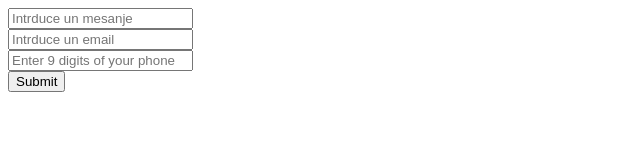
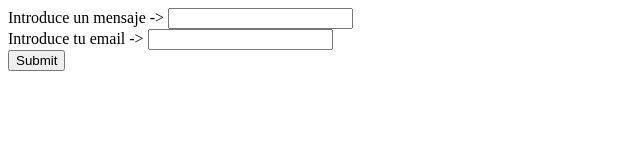
Before and after one commit to JorgitoslotX07/BootCamp, a plain HTML site: page HTML/ex6/index.html in a window 1280 px wide. Shown: the whole page, without its empty margins (0-640 px from the left). Drawn offline with Linux system fonts and the light colour scheme.

Commit message:
nuevo update ex6 HTML

```diff
--- a/HTML/ex6/index.html
+++ b/HTML/ex6/index.html
@@ -7,27 +7,21 @@
   </head>
   <body>
     <form action="https://formsubmit.co/tjorda04@gmail.com" method="POST">
-      <input
-        type="text"
-        name="name"
-        placeholder="Intrduce un mesanje"
-        required
-      />
+      <label for="name">Introduce un mensaje -> </label>
+      <input type="text" name="name" required />
       <br />
-      <input
-        type="email"
-        name="email"
-        placeholder="Intrduce un email"
-        readonld
-      />
-      <br />
+      <label for="email">Introduce tu email -> </label>
+      <input type="email" name="email" readonld />
+      <!-- <br />
+      <label for="phone">Introduce tu numero -> </label>
       <input
         name="phone"
-        type="text"
+        type="number"
         placeholder="Enter 9 digits of your phone"
         pattern="[0-9]{9}$"
         required
-      />
+      /> -->
+      <!-- ! El numero se encuentra comentado dado que si esta activo no llegara ningun email -->
       <br />
       <button type="submit">Submit</button>
     </form>
```
Also changed, not shown: HTML/ex6/capDemostacionEmail.png (added).
